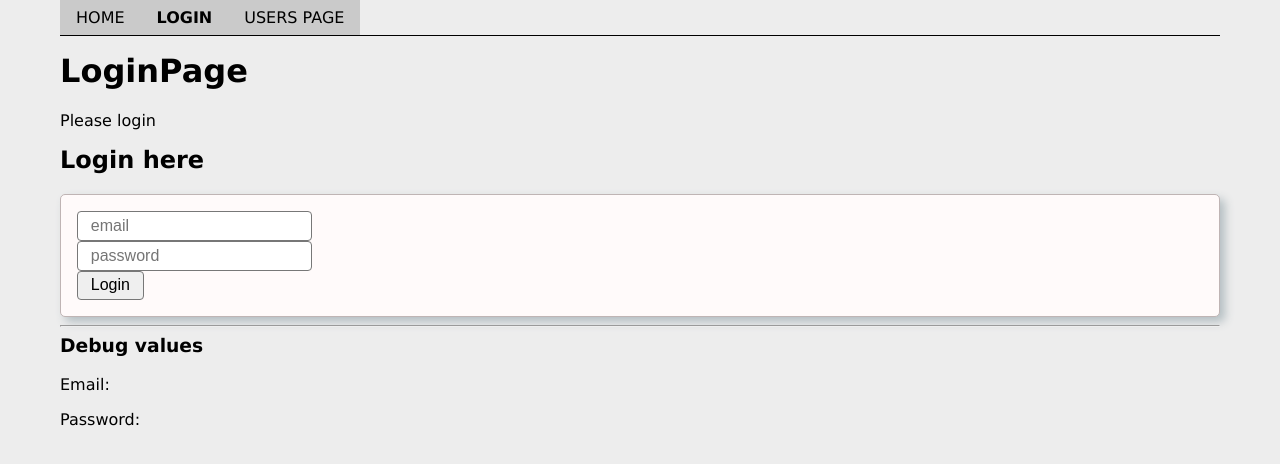
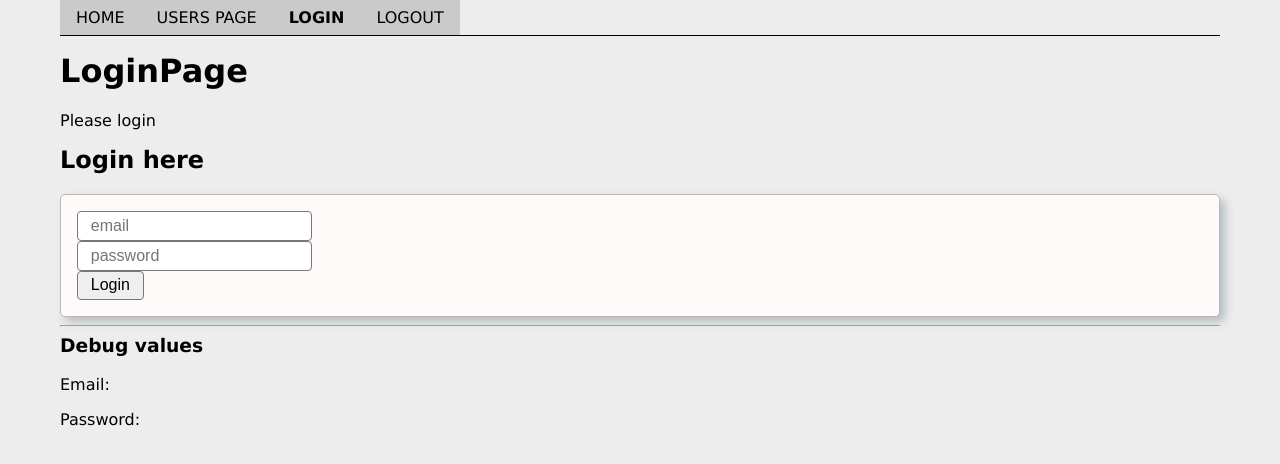
Before and after one commit to MariusCodeAcademy/feu2-12_r_context_api_useReducer, a React (Vite) app: page /login in a window 1280 px wide. Shown: the top 464 px of the page. Built offline with nearby package versions, Linux system fonts and the light colour scheme.

Commit message:
redirect, Dynamic header uzd

```diff
--- a/src/components/Header.jsx
+++ b/src/components/Header.jsx
@@ -1,18 +1,27 @@
-import { NavLink } from 'react-router-dom';
+import { Link, NavLink } from 'react-router-dom';
 
 function Header(props) {
+  const isUserLoggedIn = true;
+  const userEmail = 'jane@doe.com';
+
   return (
     <header className='main-header'>
       <nav>
         <NavLink className='nav-link' to='/' exact>
           Home
         </NavLink>
+        <NavLink className='nav-link' to='/user-page'>
+          Users Page
+        </NavLink>
         <NavLink className='nav-link' to='/login'>
           Login
         </NavLink>
-        <NavLink className='nav-link' to='/user-page'>
-          Users Page
-        </NavLink>
+        <Link className='nav-link' to={'/logout'}>
+          Logout
+        </Link>
+        {/* jei useris prisilogines, tai rodom louguot */}
+        {/* jei useris prisilogines, tai userio email */}
+        {/* jei neprisilogines login */}
       </nav>
     </header>
   );
--- a/src/pages/LoginPage.jsx
+++ b/src/pages/LoginPage.jsx
@@ -1,6 +1,8 @@
+import { useHistory } from 'react-router-dom';
 import LoginForm from '../components/LoginForm';
 
 function LoginPage(props) {
+  const history = useHistory();
   const handleLogin = (newLoginObj) => {
     console.log('handleLogin in LoginPage', newLoginObj);
     // if login success we redirect to userOnly page
@@ -10,6 +12,7 @@ function LoginPage(props) {
       // login success
       console.log('login success');
       // redirect
+      history.push('/user-page');
     } else {
       // login fails
       console.log('login fails');
```
Also changed, not shown: 1 other file (tests, documents, lock files or other folders).
